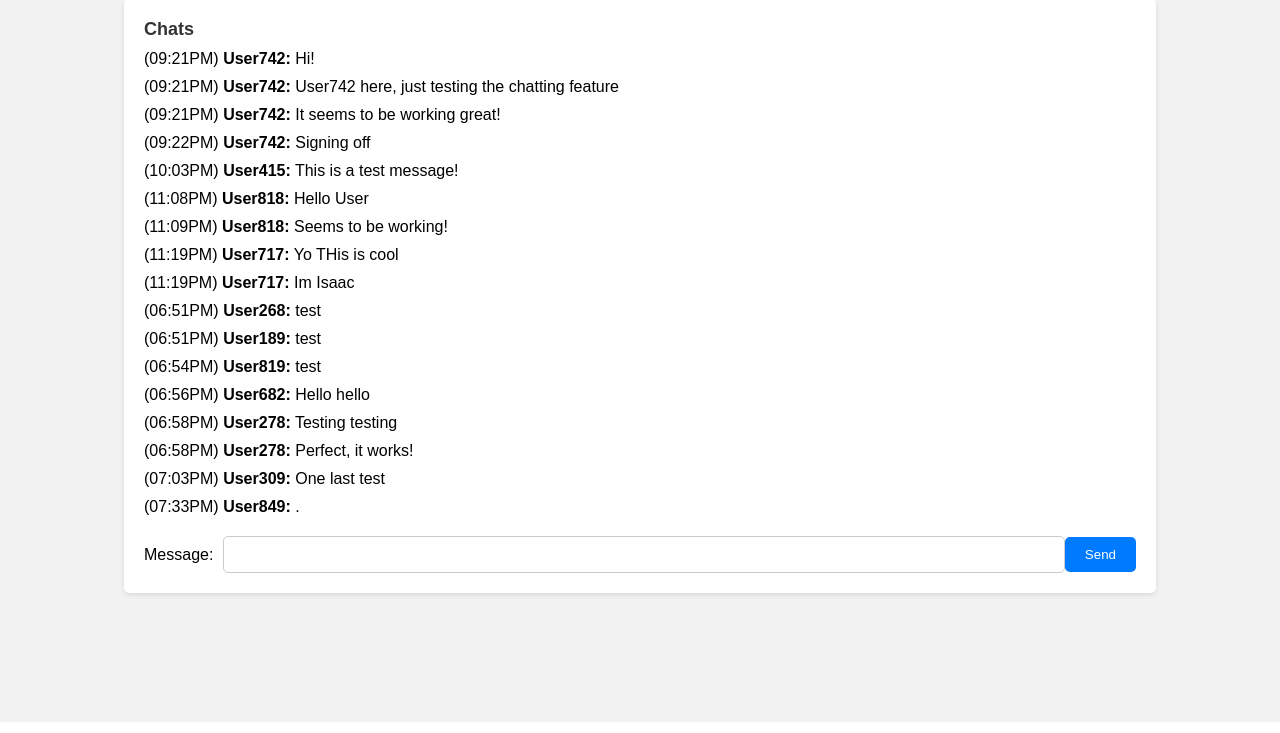
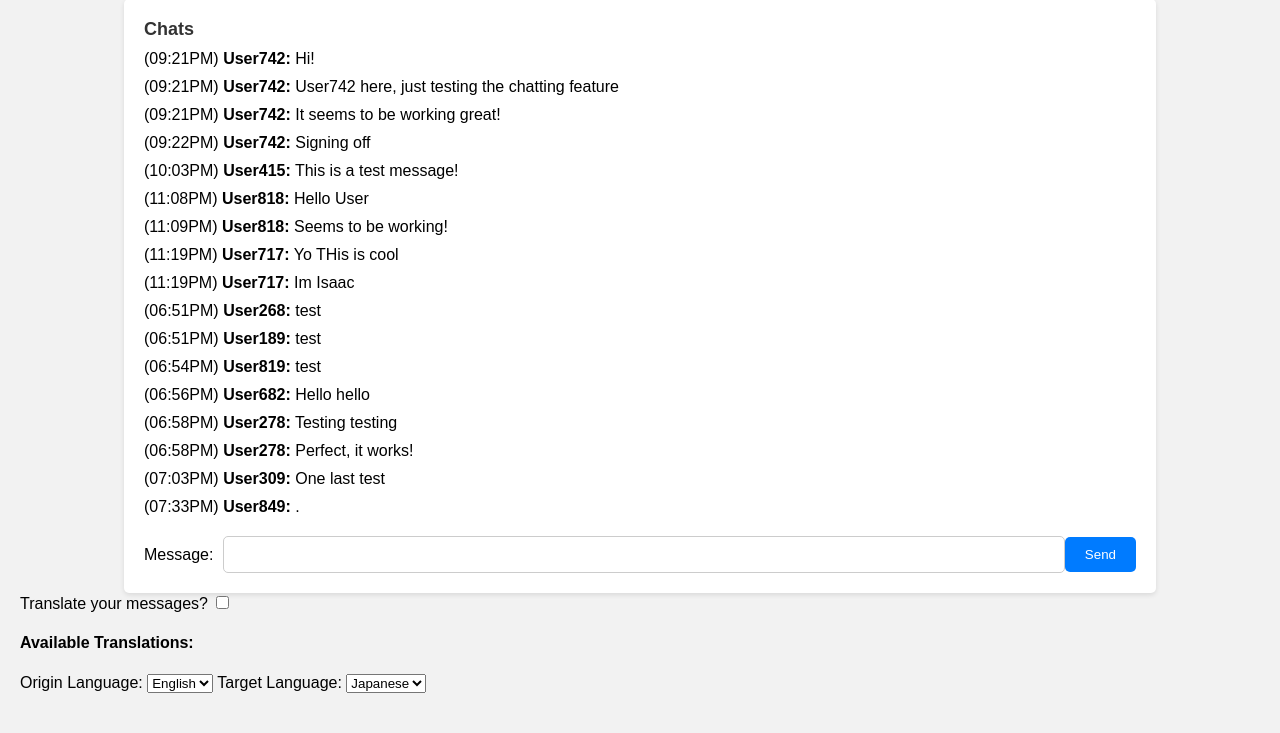
Before and after one commit to IsaacDC/Machine-Learning-Project, a Flask app: page / in a window 1280 px wide. Shown: the part 78-811 px from the top of the page. Run offline with Flask 3, Linux system fonts and the light colour scheme; some libraries are stand-ins or nearby versions.

Commit message:
Merged ML model with webpage.

```diff
--- a/templates/home.html
+++ b/templates/home.html
@@ -17,10 +17,18 @@
       <h2>Chats</h2>
       <ul id="message-window" aria-live="polite" aria-atomic="true">
         {% for chat in latest_chats %}
-        <li>
-          <time datetime="{{ chat.time_sent }}">({{ chat.time_sent }})</time>
-          <strong>{{ chat.user }}:</strong> {{ chat.message }}
-        </li>
+          {% if chat.translate == true %}
+          <li>
+            <time datetime="{{ chat.time_sent }}">({{ chat.time_sent }})</time>
+            <strong>{{ chat.user }}:</strong> {{ chat.message }}
+             <em>(Translated from: {{ chat.origin_language }})</em>
+          </li>
+          {% else %}
+          <li>
+            <time datetime="{{ chat.time_sent }}">({{ chat.time_sent }})</time>
+            <strong>{{ chat.user }}:</strong> {{ chat.message }}
+          </li>
+          {% endif %}
         {% endfor %}
       </ul>
 
@@ -33,6 +41,23 @@
     </section>
   </main>
 
+  <label for="translateCheckbox">Translate your messages?</label>
+  <input type="checkbox" id="translateCheckbox">
+
+  <div class="translation-options">
+    <h4>Available Translations:</h4>
+
+    <label for="originLanguage">Origin Language: </label>
+    <select id="originLanguage">
+      <option value="english">English</option>
+    </select>
+
+    <label for="targetLanguage">Target Language: </label>
+    <select id="targetLanguage">
+      <option value="japanese">Japanese</option>
+    </select>
+  </div>
+
   <footer>
     <script src="https://cdnjs.cloudflare.com/ajax/libs/socket.io/4.3.2/socket.io.js"></script>
     <script src="{{ url_for('static', filename='js/chat.js') }}"></script>
```
